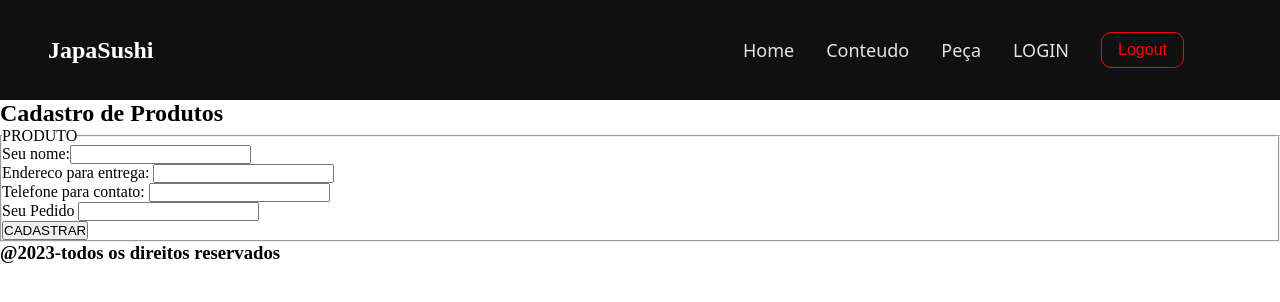
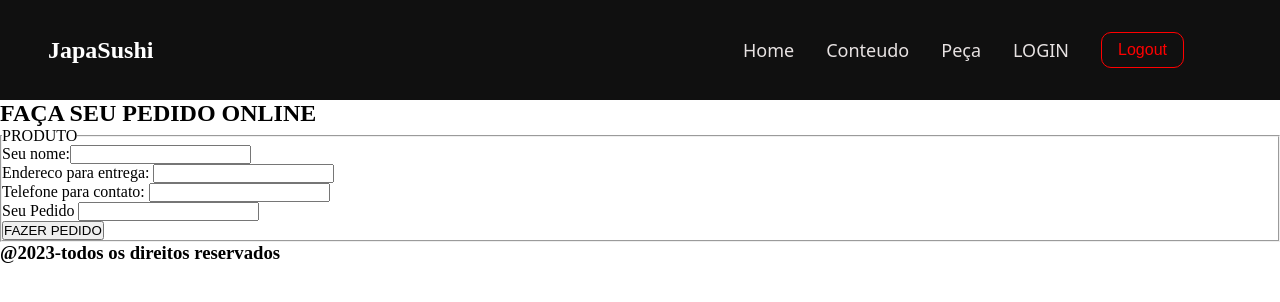
Before and after one commit to guverissimo/projetoweb, a React (Vite) app: page /Pedido in a window 1280 px wide. Shown: the top 302 px of the page. Built offline with nearby package versions, Linux system fonts and the light colour scheme.

Commit message:
Pedido att

```diff
--- a/src/routes/Pedido.jsx
+++ b/src/routes/Pedido.jsx
@@ -23,7 +23,7 @@ const Pedido = () => {
     const handleSubmit = (e) => {
       e.preventDefault();
       ListaPedidos.push(produto);
-      navigate('/produtos');
+      navigate('/');
     };
 
     const handleChange = (e) => {
@@ -34,7 +34,7 @@ const Pedido = () => {
     return(
         <>
              <section>
-      <h1>Cadastro de Produtos</h1>
+      <h1>FAÇA SEU PEDIDO ONLINE</h1>
       <form onSubmit={handleSubmit}>
         <fieldset>
           <legend>PRODUTO</legend>
@@ -84,7 +84,7 @@ const Pedido = () => {
           </p>
           <p>
             <button type="submit">
-              CADASTRAR
+              FAZER PEDIDO
             </button>
           </p>
         </fieldset>
```
